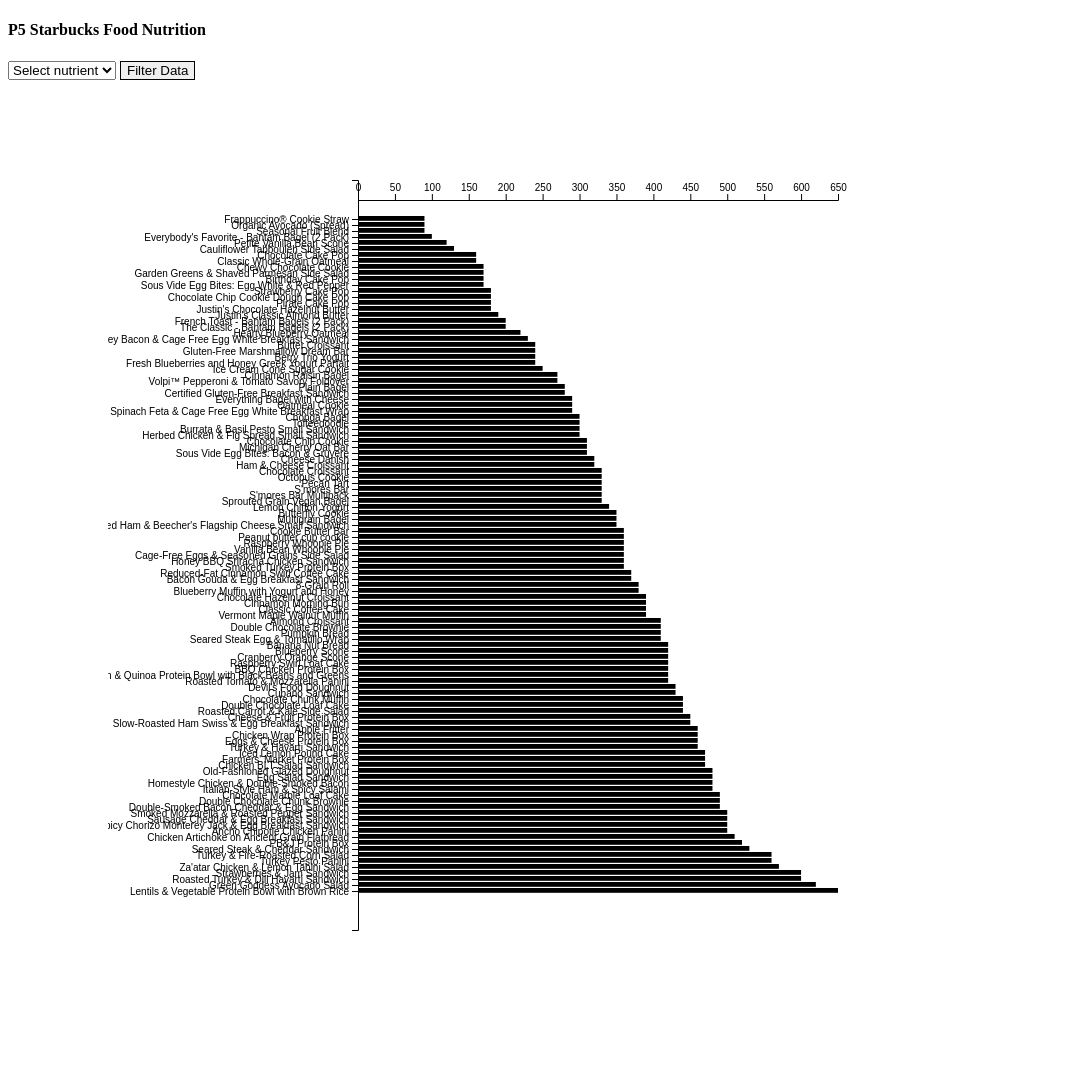
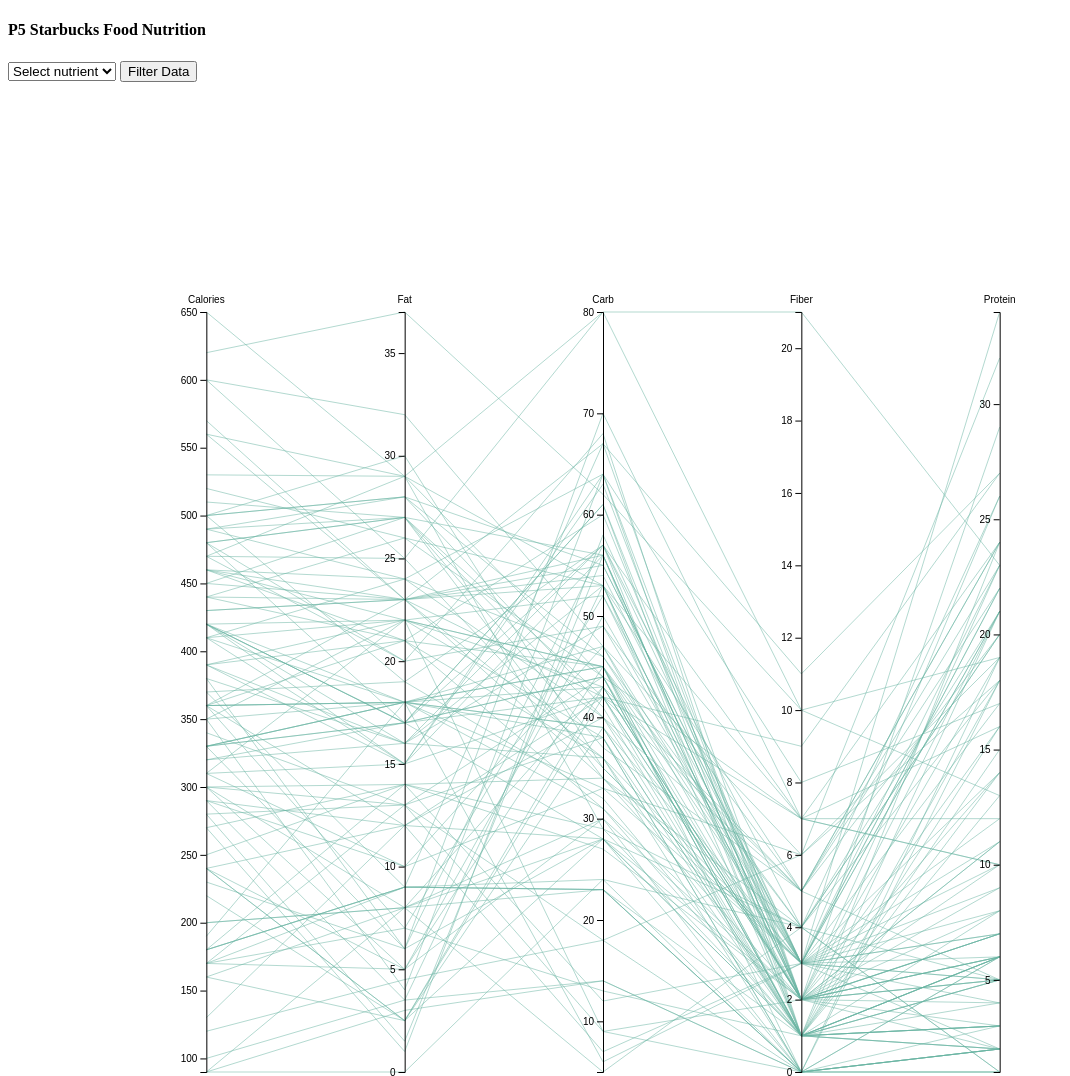
Before and after one commit to claudiachu16/P5-Starbucks-Food-Nutrition, a plain HTML site: page index.html in a window 1280 px wide. Shown: the whole page, without its empty margins (0-1070 px from the left). Drawn offline with nearby package versions, Linux system fonts and the light colour scheme.

Commit message:
changed graph to pcp

```diff
--- a/index.html
+++ b/index.html
@@ -20,6 +20,7 @@
 		<button id="button">Filter Data</button>
 		<div id="barGraph">
 		</div>
+		<div id="pcp"></div>
 	   	<div id="wrapper">
 		  	<!--<div id="chart2">-->
 	        <!--</div>-->
--- a/main.js
+++ b/main.js
@@ -1,4 +1,4 @@
-var width = 800;
+var width = 1200;
 var height = 800;
 
 d3.csv("starbucksfoods.csv", function (csv) {
@@ -11,106 +11,180 @@ d3.csv("starbucksfoods.csv", function (csv) {
         csv[i].Protein = Number(csv[i].Protein);
     }
 
-    csv = csv.sort(function(a, b) {
-        return d3.ascending(a.Calories, b.Calories);
-    });
+    // csv = csv.sort(function(a, b) {
+    //     return d3.ascending(a.Calories, b.Calories);
+    // });
+    var margin = {top: 30, right: 10, bottom: 10, left: 0},
+        width = 1200 - margin.left - margin.right,
+        height = 800 - margin.top - margin.bottom;
 
-    var graph = d3.select("#barGraph")
-        .append("svg")
-        .attr("width", width)
-        .attr("height", height);
 
-    var bars = graph.append("g");
+    var graph = d3.select("#pcp").append("svg")
+        // .attr("width", width)
+        // .attr("height", height)
+        .attr("width", width + margin.left + margin.right)
+        .attr("height", height + margin.top + margin.bottom)
+        .append("g")
+        .attr("transform",
+            "translate(" + margin.left + "," + margin.top + ")");
 
-    var xScale = d3.scaleLinear().range([0, width * 0.6]).domain([0, d3.max(csv, function(d) {
-        return d.Calories;
-    })]);
-    var yScale = d3.scaleBand().rangeRound([0, height-50], 0.3).domain(csv.map(function(d) {
-        return d.Item;
-    }));
 
-    var yAxis = d3.axisLeft(yScale);
-    var xAxis = g => g.attr("transform", "translate(250, 20)").call(d3.axisTop(xScale));
+    // var graph = d3.select("#barGraph")
+    //     .append("svg")
+    //     .attr("width", width)
+    //     .attr("height", height);
 
-    bars.append('g')
-        .attr('class', 'y axis')
-        .attr('transform', 'translate(250, 0)')
-        .call(yAxis);
+    var dimensions = d3.keys(csv[0]).filter(function(d) {return d != "Item"});
 
-    bars
+    // For each dimension, I build a linear scale. I store all in a y object
+    var y = {};
+    for (i in dimensions) {
+        var name = dimensions[i];
+        y[name] = d3.scaleLinear()
+            .domain( d3.extent(csv, function(d) { return +d[name]; }) )
+            .range([height, 0])
+    }
+
+    // Build the X scale -> it find the best position for each Y axis
+    x = d3.scalePoint()
+        .range([0, width])
+        .padding(1)
+        .domain(dimensions);
+
+    // The path function take a row of the csv as input, and return x and y coordinates of the line to draw for this raw.
+    function path(d) {
+        return d3.line()(dimensions.map(function(p) { return [x(p), y[p](d[p])]; }));
+    }
+
+    // Draw the lines
+    graph
+        .selectAll("myPath")
+        .data(csv)
+        .enter().append("path")
+        .attr("d",  path)
+        .style("fill", "none")
+        .style("stroke", "#69b3a2")
+        .style("opacity", 0.5)
+        .on('click', function(d) {
+            console.log(d);
+            generatePieChart(d);
+        });
+        // .on("mouseover", function (d, i) {
+        //     d3.select(this).attr("opacity", 1);
+        // })
+        // .on("mouseover", function (d, i) {
+        // d3.select(this).attr("opacity", 0.5);
+        // });
+
+    // Draw the axis:
+    graph.selectAll("myAxis")
+    // For each dimension of the dataset I add a 'g' element:
+        .data(dimensions).enter()
         .append("g")
-        .attr("class", "x axis")
-        .attr("transform", "translate(250," + (height - 50) + ")")
-        .call(xAxis);
-
-    bars
-        .append("g")
-        .selectAll(".bar")
-        .data(csv)
-        .enter()
-        .append("rect")
-        .attr("class", "bar")
-        .attr("transform", "translate(220, 0)")
-        .attr("x", 30)
-        .attr("y", function (d) {
-            return yScale(d.Item);
-        })
-        .attr("width", function (d) {
-            // console.log(d.Calories);
-            // console.log(xScale(d.Calories));
-            return xScale(d.Calories);
-            // return xScale(getValue(d));
-        })
-        .attr("height", function (d) {
-            return yScale.bandwidth() * 0.8;
-        })
-        .on('click', function(d) {
-            console.log(d)
-            generatePieChart(d)
-        });
-
-    d3.select("#button")
-        .style("border", "1px solid black")
-        .text('Filter Data')
-        .on('click', function() {
-
-            bars.selectAll('.bar')
-                .filter(function(d) {
-                    // this.style.opacity = "100";
-                    // var selected = d.frequency >= d3.select("#cutOff").property("value");
-                    // if (!selected) {
-                    //     this.style.opacity = "0";
-                    // }
-                    // return selected;
-
-                })
-                .transition()
-                .duration(function(d) {
-                    return Math.random() * 1000;
-                })
-                .delay(function(d) {
-                    return d.frequency;
-                })
-                .style('fill', getSelection)
-                .attr('width', function(d) {
-                    return xScale(d.frequency);
-                });
-
-            //change x-axis scale
-
-        });
-
-    //sorting
+        // I translate this element to its right position on the x axis
+        .attr("transform", function(d) { return "translate(" + x(d) + ")"; })
+        // And I build the axis with the call function
+        .each(function(d) { d3.select(this).call(d3.axisLeft().scale(y[d])); })
+        // Add axis title
+        .append("text")
+        .style("text-anchor", "middle")
+        .attr("y", -9)
+        .text(function(d) { return d; })
+        .style("fill", "black");
 
 
 
-    function getValue(d) {
-
-    }
-
-    function getSelection() {
-        return d3.select("#nutrientSelect").property("value");
-    }
+    // var bars = graph.append("g");
+    //
+    // var xScale = d3.scaleLinear().range([0, width * 0.6]).domain([0, d3.max(csv, function(d) {
+    //     return d.Calories;
+    // })]);
+    // var yScale = d3.scaleBand().rangeRound([0, height-50], 0.3).domain(csv.map(function(d) {
+    //     return d.Item;
+    // }));
+    //
+    // var yAxis = d3.axisLeft(yScale);
+    // var xAxis = g => g.attr("transform", "translate(250, 20)").call(d3.axisTop(xScale));
+    //
+    // bars.append('g')
+    //     .attr('class', 'y axis')
+    //     .attr('transform', 'translate(250, 0)')
+    //     .call(yAxis);
+    //
+    // bars
+    //     .append("g")
+    //     .attr("class", "x axis")
+    //     .attr("transform", "translate(250," + (height - 50) + ")")
+    //     .call(xAxis);
+    //
+    // bars
+    //     .append("g")
+    //     .selectAll(".bar")
+    //     .data(csv)
+    //     .enter()
+    //     .append("rect")
+    //     .attr("class", "bar")
+    //     .attr("transform", "translate(220, 0)")
+    //     .attr("x", 30)
+    //     .attr("y", function (d) {
+    //         return yScale(d.Item);
+    //     })
+    //     .attr("width", function (d) {
+    //         // console.log(d.Calories);
+    //         // console.log(xScale(d.Calories));
+    //         return xScale(d.Calories);
+    //         // return xScale(getValue(d));
+    //     })
+    //     .attr("height", function (d) {
+    //         return yScale.bandwidth() * 0.8;
+    //     })
+    //     .on('click', function(d) {
+    //         console.log(d)
+    //         generatePieChart(d)
+    //     });
+    //
+    // d3.select("#button")
+    //     .style("border", "1px solid black")
+    //     .text('Filter Data')
+    //     .on('click', function() {
+    //
+    //         bars.selectAll('.bar')
+    //             .filter(function(d) {
+    //                 // this.style.opacity = "100";
+    //                 // var selected = d.frequency >= d3.select("#cutOff").property("value");
+    //                 // if (!selected) {
+    //                 //     this.style.opacity = "0";
+    //                 // }
+    //                 // return selected;
+    //
+    //             })
+    //             .transition()
+    //             .duration(function(d) {
+    //                 return Math.random() * 1000;
+    //             })
+    //             .delay(function(d) {
+    //                 return d.frequency;
+    //             })
+    //             .style('fill', getSelection)
+    //             .attr('width', function(d) {
+    //                 return xScale(d.frequency);
+    //             });
+    //
+    //         //change x-axis scale
+    //
+    //     });
+    //
+    // //sorting
+    //
+    //
+    //
+    // function getValue(d) {
+    //
+    // }
+    //
+    // function getSelection() {
+    //     return d3.select("#nutrientSelect").property("value");
+    // }
 
     function generatePieChart(data) {
         const radius = 200
```
